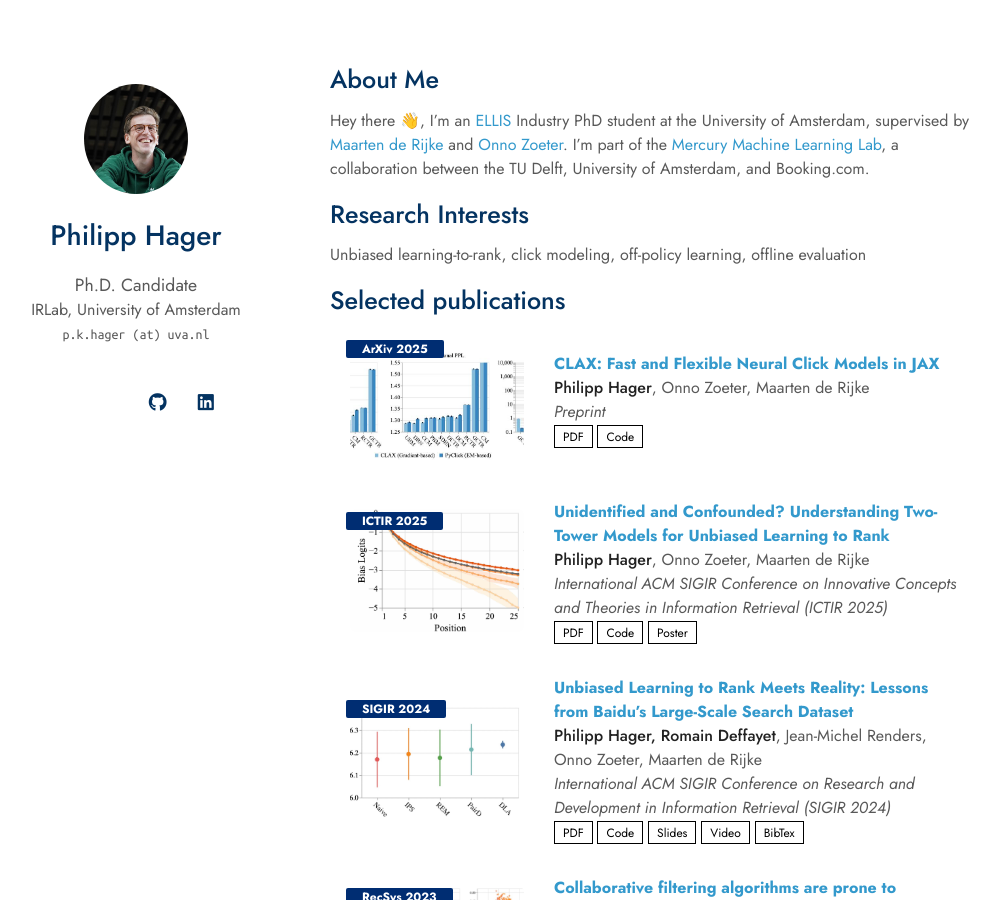
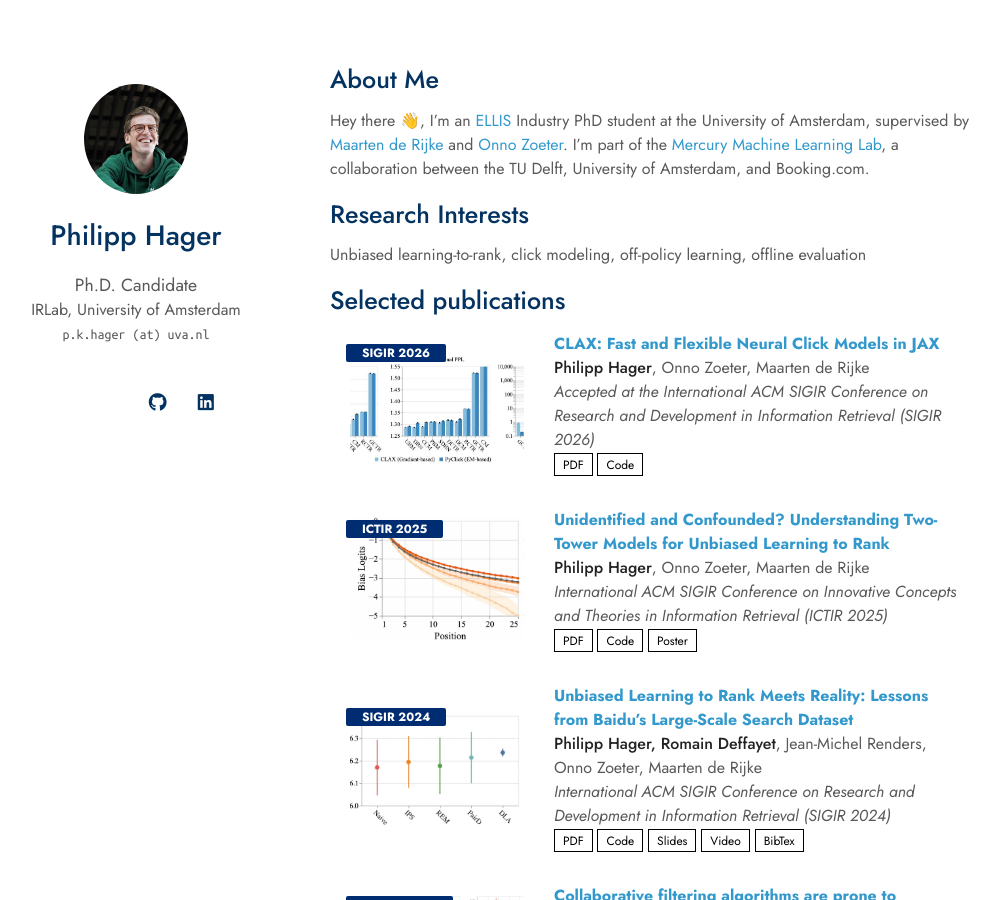
Before and after one commit to philipphager/philipphager.github.io, a Jekyll site: the page built from index.md, in a window 1280 px wide and 900 px high. Shown: the whole window, without its empty margins (140-1140 px from the left). Built offline with Jekyll 4.4.1, drawn with Linux system fonts in a browser that asks for light colours; nearby versions of some CDN libraries; a style sheet for code colours, icons or effects is not loaded; our own code applies the rules of GitHub Pages for plain Markdown files.

Commit message:
Update conference details for CLAX publication

```diff
--- a/_data/publications.yml
+++ b/_data/publications.yml
@@ -2,8 +2,8 @@ main:
 
   - title: "CLAX: Fast and Flexible Neural Click Models in JAX"
     authors: <strong>Philipp Hager</strong>, Onno Zoeter, Maarten de Rijke
-    conference_short: ArXiv 2025
-    conference: Preprint
+    conference_short: SIGIR 2026
+    conference: Accepted at the International ACM SIGIR Conference on Research and Development in Information Retrieval (SIGIR 2026)
     pdf: https://arxiv.org/pdf/2511.03620
     code: https://github.com/philipphager/clax
     poster:
```
